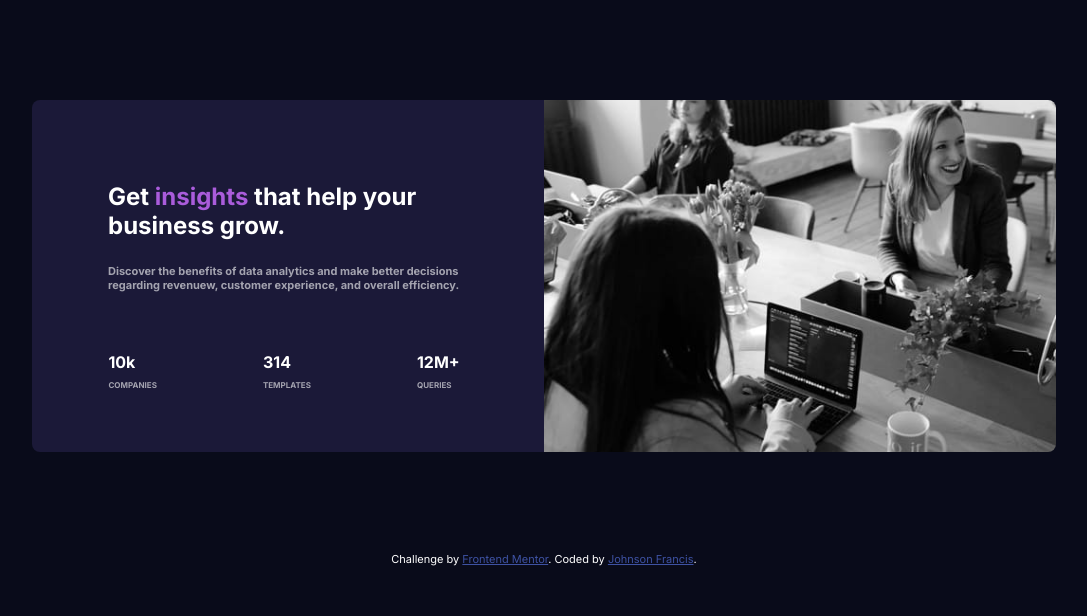
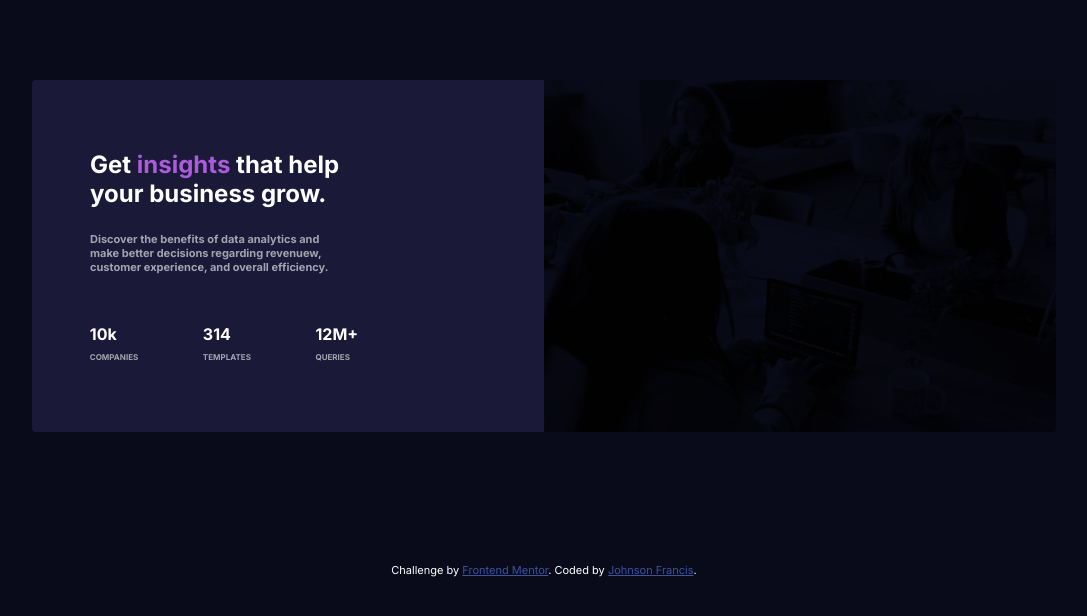
Before and after one commit to Bameejay/STATS-PREVIEW-CARD-COMPONENT-MAIN, a plain HTML site: page index.html in a window 1280 px wide. Shown: the whole page, without its empty margins (96-1183 px from the left). Drawn offline with Linux system fonts and the light colour scheme.

Commit message:
I applied grid property with it values

```diff
--- a/index.html
+++ b/index.html
@@ -14,6 +14,7 @@
 
 <body>
     <div class="main-body">
+        <div class="main-container">
             <div class="container">
                 <div class="sub-container">
                     <div class="heading">
@@ -35,12 +36,14 @@
                             <p>12M+<br><span>QUERIES</span></p>
                         </div>
                     </div>
+                </div>
 
             </div>
-
-            <!-- <div class="image-section">
+            <picture>
+                <source srcset="images/image-header-desktop.jpg">
+                <source srcset="images/image-header-mobile.jpg">
                 <img src="images/image-header-desktop.jpg" alt="group discussion">
-            </div> -->
+            </picture>
         </div>
     </div>
 
--- a/style.css
+++ b/style.css
@@ -9,20 +9,22 @@ body {
     font-family: 'Inter', sans-serif;
 }
 
+.main-container {
+    display: grid;
+    grid-template-columns: 1fr 1fr;
+    width: 80%;
+    margin: 0 auto;
+}
+
 .container {
     background-color: hsl(244, 38%, 16%);
-    display: flex;
-    justify-content: space-between;
-    width: 80%;
-    max-height: 100vh;
-    margin: 100px auto;
-    border-radius: 8px;
-    background-image: url(images/image-header-desktop.jpg);
+    width: 100%;
+    height: 60%;
+    border-radius: 4px 0 0 4px;
+    margin: 80px auto;
     background-size: 50%;
     background-repeat: no-repeat;
     background-position: right;
-    /* background-image: linear-gradient(200, 90%, 61%, 0.4); */
-    /* filter: opacity(0.4); */
 }
 
 h2 {
@@ -40,7 +42,8 @@ h2 span {
 
 .sub-container {
     margin-top: 70px;
-    margin-left: -100px;
+    margin-left: -70px;
+    width: 100%;
 }
 
 .first-paragraph {
@@ -55,8 +58,12 @@ h2 span {
 .last-section {
     display: flex;
     justify-content: space-evenly;
-    margin: 60px auto;
+    margin: 50px auto;
     width: 80%;
+}
+
+.first-column {
+    margin-left: 12px;
 }
 
 .last-section p {
@@ -74,8 +81,20 @@ h2 span {
     font-size: 11px;
     text-align: center;
     color: hsl(0, 0%, 100%);
+    margin-top: -24px;
 }
 
 .attribution a {
     color: hsl(228, 45%, 44%);
 }
+
+img {
+    height: 60%;
+    width: 100%;
+    margin: 80px auto;
+    border-radius: 0 4px 4px 0;
+    mix-blend-mode: multiply;
+    /* mix-blend-mode: difference; */
+    /* mix-blend-mode: exclusion; */
+    /* mix-blend-mode: hard-light; */
+}
```
Lines whose indentation alone changed are shown as unchanged.
